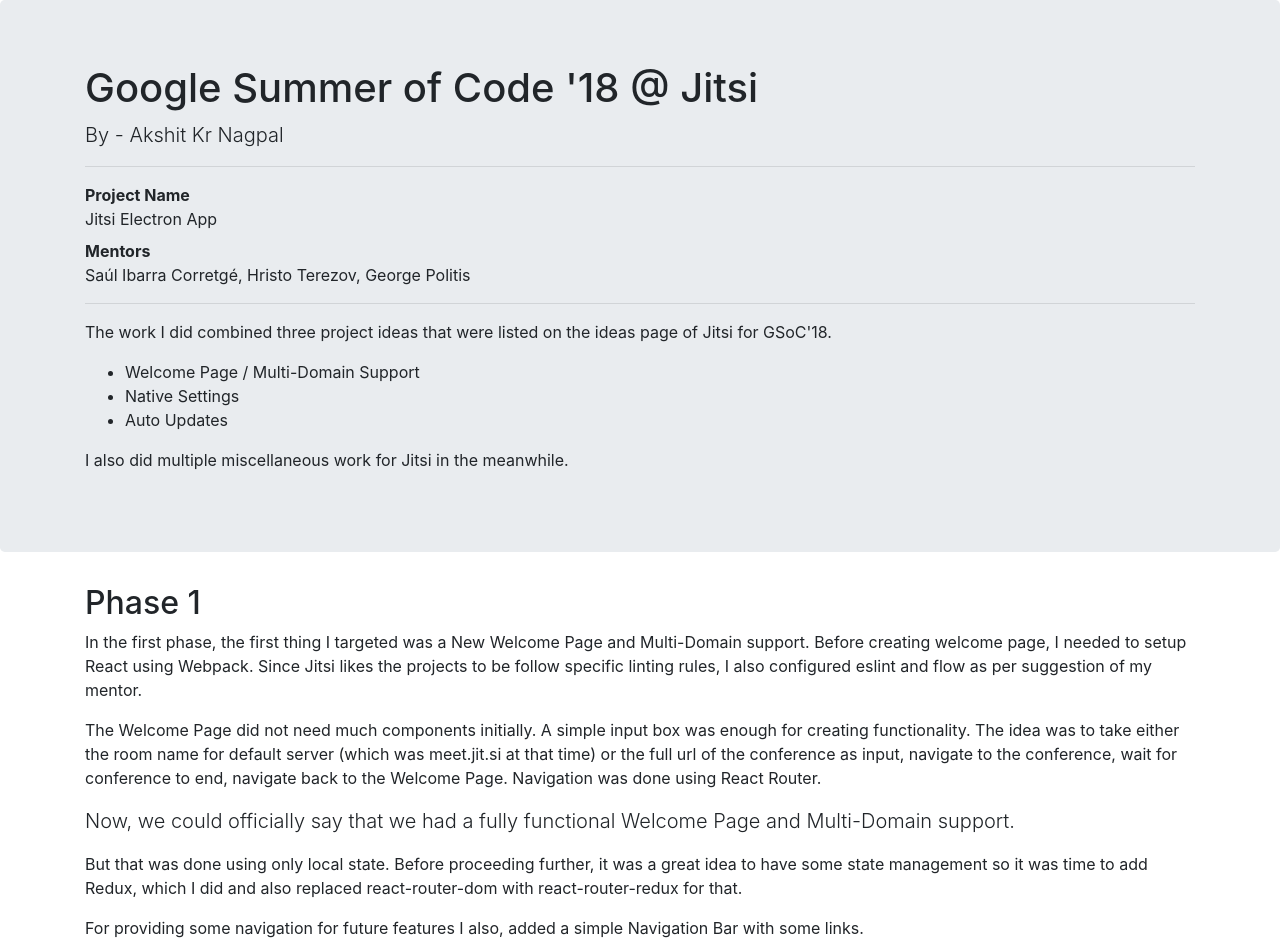
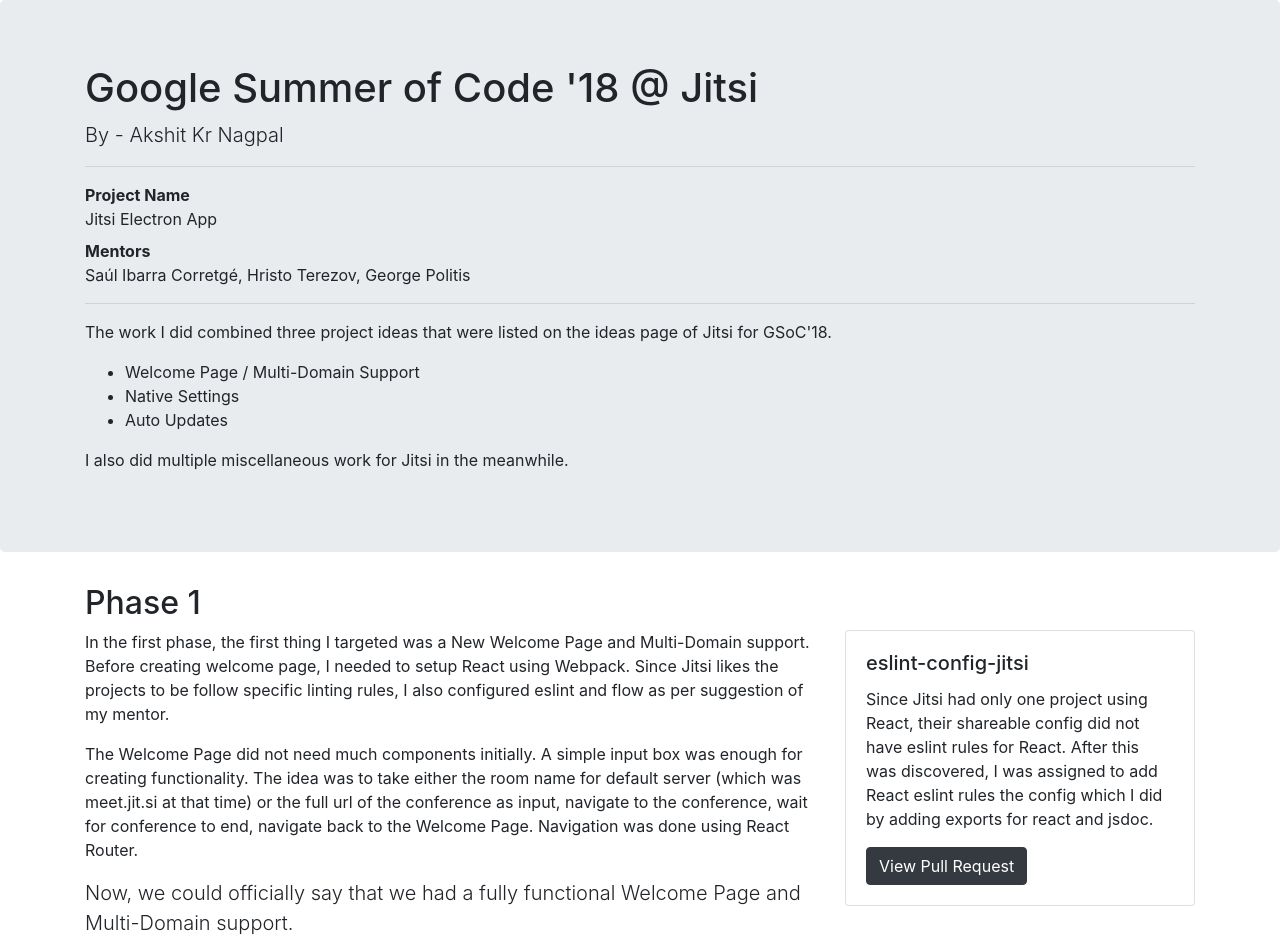
Before and after one commit to akshitkrnagpal/jitsi-gsoc-2018, a Gatsby app: page / in a window 1280 px wide. Shown: the top 952 px of the page. Built offline with nearby package versions, Linux system fonts and the light colour scheme.

Commit message:
Added eslint-config-jitsi PR info

```diff
--- /dev/null
+++ b/src/components/ShareableConfigPR.js
@@ -0,0 +1,36 @@
+import React, { Component } from 'react';
+import {
+    Card,
+    CardBody,
+    CardText,
+    CardTitle
+} from 'reactstrap';
+
+import { ShareableConfigPRLink } from '../config';
+
+class ShareableConfigPR extends Component {
+    render() {
+        return (
+            <Card>
+                <CardBody>
+                    <CardTitle>eslint-config-jitsi</CardTitle>
+                    <CardText>
+                        Since Jitsi had only one project using React, their
+                        shareable config did not have eslint rules for React.
+                        After this was discovered, I was assigned to add React
+                        eslint rules the config which I did by adding exports
+                        for react and jsdoc.
+                    </CardText>
+                    <a
+                        className = 'btn btn-dark'
+                        href = { ShareableConfigPRLink }
+                        target = '_blank' >
+                        View Pull Request
+                    </a>
+                </CardBody>
+            </Card>
+        );
+    }
+}
+
+export default ShareableConfigPR;
--- /dev/null
+++ b/src/components/index.js
@@ -0,0 +1 @@
+export { default as ShareableConfigPR } from './ShareableConfigPR';
--- /dev/null
+++ b/src/config/index.js
@@ -0,0 +1 @@
+export const ShareableConfigPRLink = 'https://github.com/jitsi/eslint-config-jitsi/pull/4';
--- a/src/sections/Phase1.js
+++ b/src/sections/Phase1.js
@@ -1,11 +1,17 @@
 import React, { Component } from 'react';
-import { Container } from 'reactstrap';
+import { Col, Container, Row } from 'reactstrap';
+
+import { ShareableConfigPR } from '../components';
 
 class Phase1 extends Component {
     render() {
         return(
             <Container>
+                <div className = 'page-header'>
                     <h2>Phase 1</h2>
+                </div>
+                <Row>
+                    <Col sm = '8'>
                     <p>
                         In the first phase, the first thing I targeted was a New
                         Welcome Page and Multi-Domain support. Before creating
@@ -37,6 +43,11 @@
                         For providing some navigation for future features I also,
                         added a simple Navigation Bar with some links.
                     </p>
+                    </Col>
+                    <Col sm = '4'>
+                        <ShareableConfigPR />
+                    </Col>
+                </Row>
             </Container>
         );
     }
```
Lines whose indentation alone changed are shown as unchanged.
